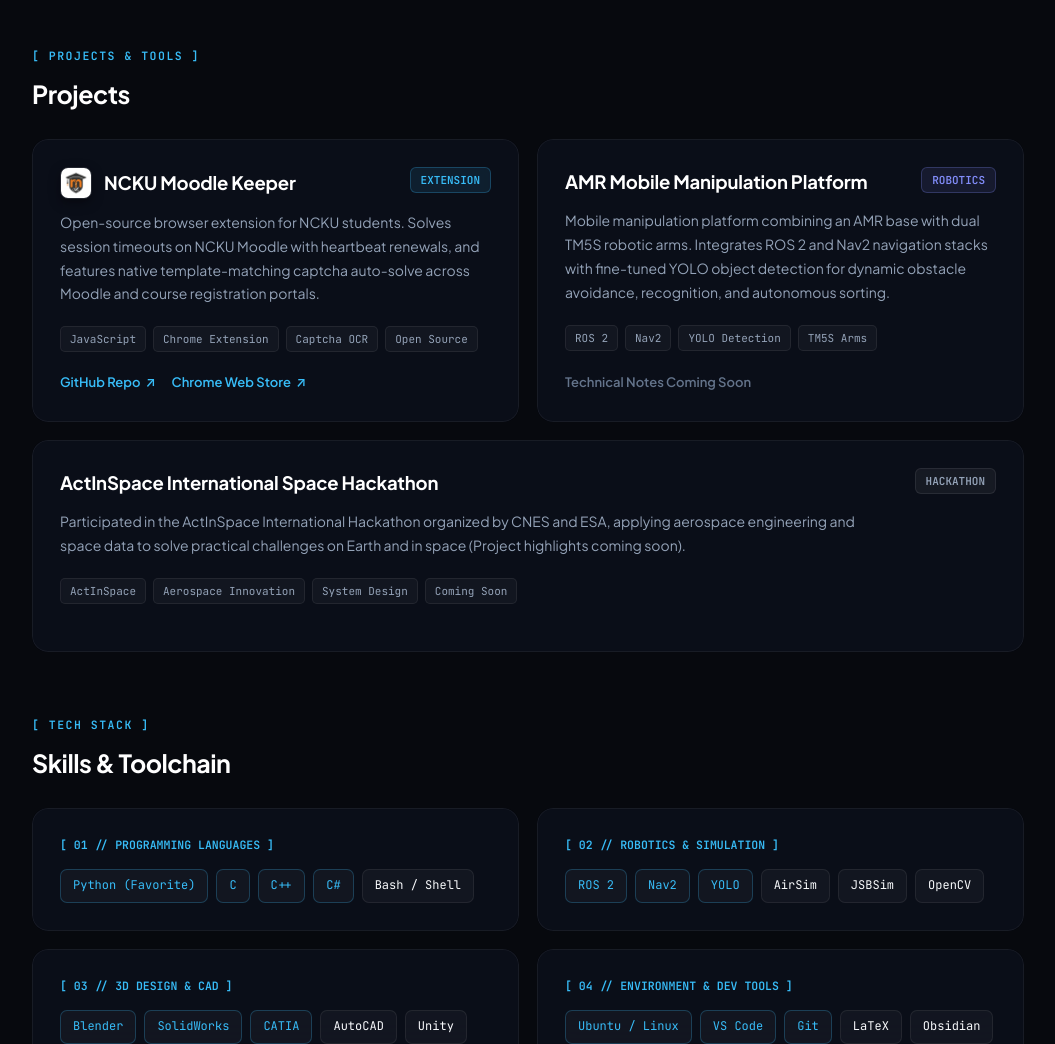
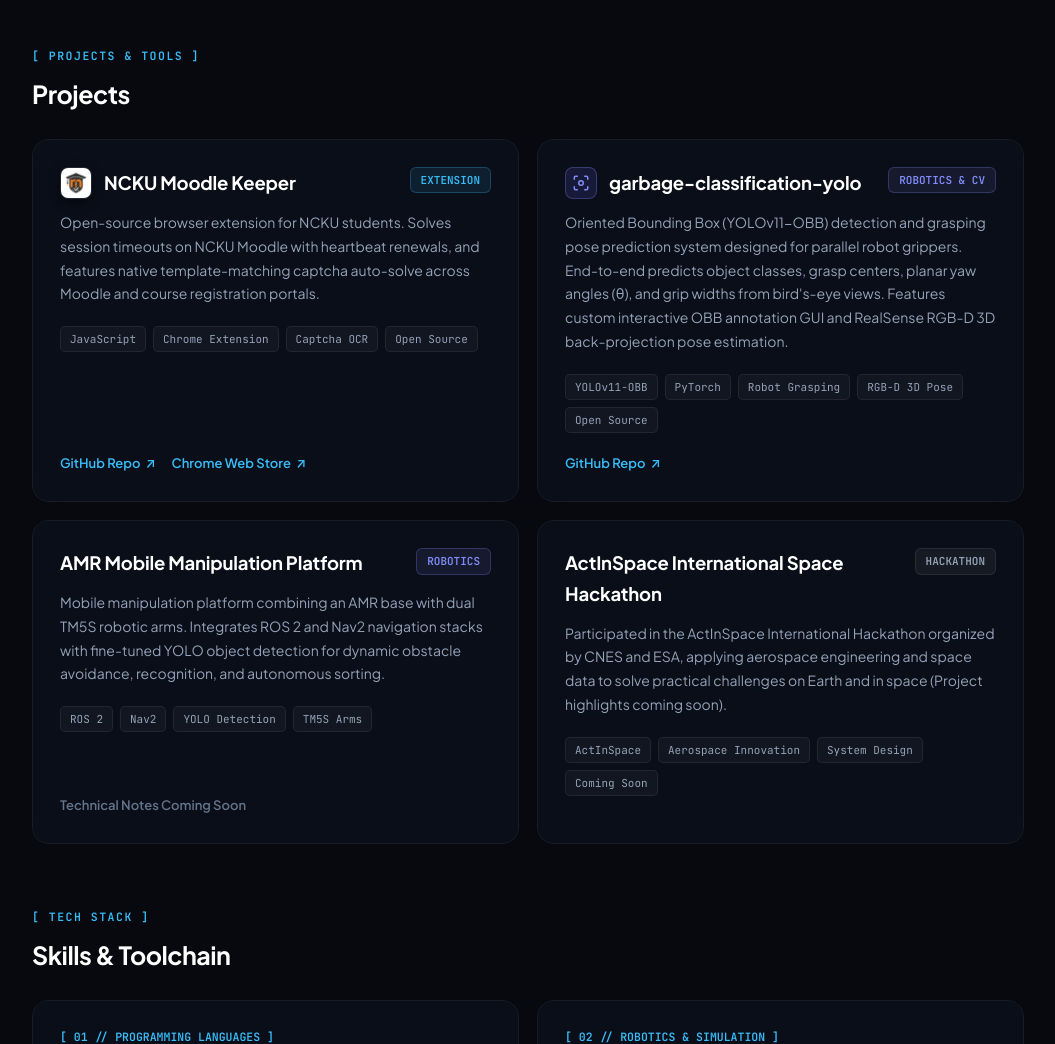
Before and after one commit to BigBlueW/BigBlueW.github.io, a plain HTML site: page index.html in a window 1280 px wide. Shown: the part 1080-2124 px from the top of the page, without its empty margins (112-1167 px from the left). Drawn offline with Linux system fonts and the light colour scheme.

Commit message:
Add garbage-classification-yolo to projects while preserving AMR platform card

```diff
--- a/index.html
+++ b/index.html
@@ -1123,7 +1123,46 @@
           </div>
         </div>
 
-        <!-- Project 2: AMR Robot Platform -->
+        <!-- Project 2: garbage-classification-yolo -->
+        <div class="bento-panel w-6">
+          <div class="card-head">
+            <div style="display: flex; align-items: center; gap: 12px;">
+              <div class="brand-glyph" style="width: 32px; height: 32px; border-radius: 8px; background: rgba(99, 102, 241, 0.15); border: 1px solid rgba(129, 140, 248, 0.3); display: flex; align-items: center; justify-content: center; color: var(--accent-indigo); flex-shrink: 0;">
+                <svg width="18" height="18" viewBox="0 0 24 24" fill="none" stroke="currentColor" stroke-width="2" stroke-linecap="round" stroke-linejoin="round">
+                  <path d="M3 7V5a2 2 0 0 1 2-2h2"></path>
+                  <path d="M17 3h2a2 2 0 0 1 2 2v2"></path>
+                  <path d="M21 17v2a2 2 0 0 1-2 2h-2"></path>
+                  <path d="M7 21H5a2 2 0 0 1-2-2v-2"></path>
+                  <circle cx="12" cy="12" r="3"></circle>
+                </svg>
+              </div>
+              <h3 class="card-title">garbage-classification-yolo</h3>
+            </div>
+            <span class="tag-chip tag-indigo">ROBOTICS & CV</span>
+          </div>
+          <p class="card-desc">
+            <span class="i18n-zh">
+              專為機器手臂平行夾爪設計之 YOLOv11-OBB（定向旋轉邊界框）垃圾分類與即時抓取姿態預測系統。在鳥瞰俯視角端到端推論物體類別、中心抓取點、平面旋轉角（Yaw &theta;）與夾持寬度；內建自研互動式 OBB 標註工具（<code>label_tool.py</code>）與 RealSense RGB-D 3D 反投影姿態估計 GUI。
+            </span>
+            <span class="i18n-en">
+              Oriented Bounding Box (YOLOv11-OBB) detection and grasping pose prediction system designed for parallel robot grippers. End-to-end predicts object classes, grasp centers, planar yaw angles (&theta;), and grip widths from bird's-eye views. Features custom interactive OBB annotation GUI and RealSense RGB-D 3D back-projection pose estimation.
+            </span>
+          </p>
+          <div class="pill-stack">
+            <span class="micro-pill">YOLOv11-OBB</span>
+            <span class="micro-pill">PyTorch</span>
+            <span class="micro-pill">Robot Grasping</span>
+            <span class="micro-pill">RGB-D 3D Pose</span>
+            <span class="micro-pill">Open Source</span>
+          </div>
+          <div class="card-link-group">
+            <a href="https://github.com/BigBlueW/garbage-classification-yolo" target="_blank" rel="noopener noreferrer" class="text-link">
+              <span>GitHub Repo</span> <span>↗</span>
+            </a>
+          </div>
+        </div>
+
+        <!-- Project 3: AMR Robot Platform -->
         <div class="bento-panel w-6">
           <div class="card-head">
             <h3 class="card-title">
@@ -1154,8 +1193,8 @@
           </div>
         </div>
 
-        <!-- Project 3: ActInSpace Placeholder -->
-        <div class="bento-panel w-12">
+        <!-- Project 4: ActInSpace Placeholder -->
+        <div class="bento-panel w-6">
           <div class="card-head">
             <h3 class="card-title">
               <span class="i18n-zh">ActInSpace 國際太空黑客松</span>
```
